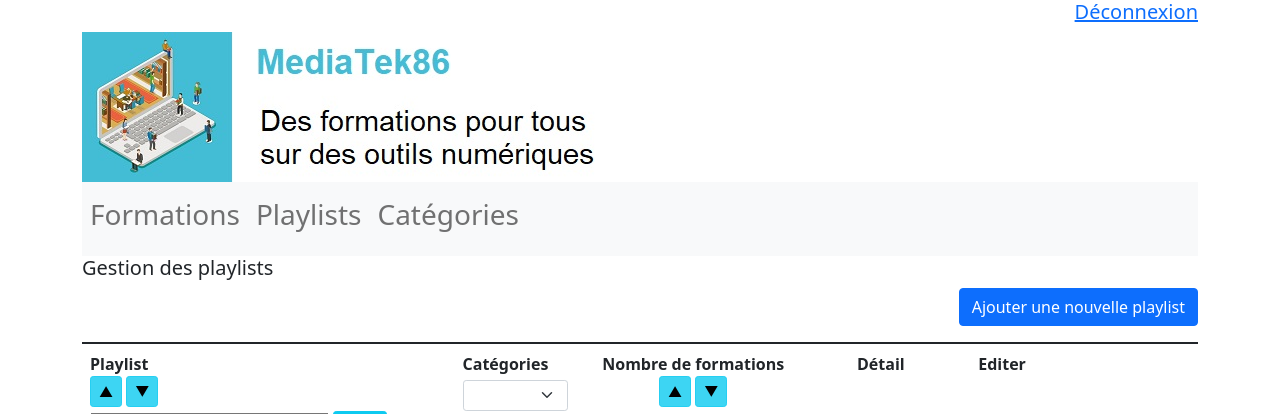
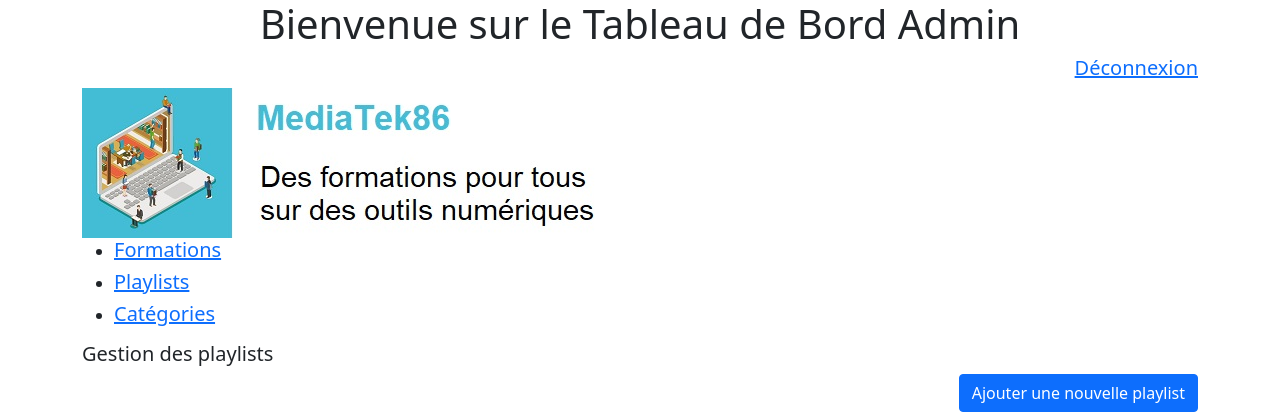
Before and after one commit to truth1794/MediatekFormation, a Symfony app: template templates/admin/admin.playlists.html.twig in a window 1280 px wide. Shown: the top 414 px of the page. Run offline with Twig, Linux system fonts and the light colour scheme; the template is opened without the code that fills it: most values are stand-ins (such as "Sample title", 1, 10 or a date in 2020); lists and menus that the app fills with data are empty; some libraries are stand-ins or nearby versions.

Commit message:
Finalisation

```diff
--- a/src/Controller/PlaylistsController.php
+++ b/src/Controller/PlaylistsController.php
@@ -99,7 +99,7 @@ class PlaylistsController extends AbstractController
             $playlists = $this->playlistRepository->findByContainValue($champ, $valeur);
         }
         else {
-            $playlists = $this->playlistRepository->findByTableContainValueContainValue($champ, $valeur, $table);
+            $playlists = $this->playlistRepository->findByTableContainValue($champ, $valeur, $table);
         }
         $categories = $this->categorieRepository->findAll();
         return $this->render("pages/playlists.html.twig", [
--- a/src/Form/CategorieType.php
+++ b/src/Form/CategorieType.php
@@ -11,13 +11,12 @@ use Symfony\Component\Form\Extension\Core\Type\TextType;
 use Symfony\Component\Form\FormBuilderInterface;
 
 /**
- * Builder permettant de définir les champs du formulaire d'ajout ou d'édition
- * d'une categorie
+ * Definition des champs d'ajout/edition d'une categorie
  */
 class CategorieType extends AbstractType {
 
     /**
-     * Ajout des champs pour le formulaire "formcategorie"
+     * formcategorie
      * @param FormBuilderInterface $builder
      * @param array $options
      * @return void
--- a/src/Form/FormationType.php
+++ b/src/Form/FormationType.php
@@ -19,7 +19,7 @@ use DateTime;
 class FormationType extends AbstractType {
 
     /**
-     * Champs pour le formulaire "formformation"
+     * formformation
      * @param FormBuilderInterface $builder
      * @param array $options
      * @return void
--- a/templates/_admin.formations..html.twig
+++ /dev/null
@@ -1 +0,0 @@
-{# empty Twig template #}
--- a/templates/_admin.playlists.form.html.twig
+++ b/templates/_admin.playlists.form.html.twig
@@ -11,7 +11,6 @@
                     <div class="col">
                         {{ form_row(formplaylist.formations) }}
                     </div>
-
                     <div class="col">
                         {{ form_row(formplaylist.submit) }}
                     </div>
--- a/templates/admin/admin.categories.html.twig
+++ b/templates/admin/admin.categories.html.twig
@@ -43,7 +43,7 @@
                     </td>
                     <td>{# Condition pour réaliser la suppression d'une catégorie si elle ne contient aucune formation#}
                             {% if categorie.formations|length == 0 %}
-                                <a href="{{ path('admin.categories.suppr', {id:categorie.id}) }}" class="btn btn-danger" onclick="return confirm('Confirmer la suppression de {{ categorie.name }} ?')">Supprimer</a>
+                                <a href="{{ path('admin.categories.del', {id:categorie.id}) }}" class="btn btn-danger" onclick="return confirm('Confirmer la suppression de {{ categorie.name }} ?')">Supprimer</a>
                             {% endif %}
                     </td>
                 {% endfor %}
--- a/templates/admin/admin.formation.add.html.twig
+++ b/templates/admin/admin.formation.add.html.twig
@@ -2,7 +2,7 @@
 
 {% block body %}
         <div class="align-middle">
-        <h3> Nouvelle formation : </h3>
-    </div>
+            <h3> Nouvelle formation : </h3>
+        </div>
     {{ include ('_admin.formations.form.html.twig') }}
 {% endblock %}
--- a/templates/admin/admin.formations.html.twig
+++ b/templates/admin/admin.formations.html.twig
@@ -3,7 +3,7 @@
 {% block body %}
     <h5>Gestion des formations</h5>
     <p class="text-end">
-        <a href="{{ path('admin.ajout.formations') }}" class="btn btn-primary">
+        <a href="{{ path('admin.formations.add') }}" class="btn btn-primary">
             Ajouter une nouvelle formation
         </a>
     </p>
@@ -102,7 +102,7 @@
                         <a href="{{ path('admin.edit.formations', {id:formation.id}) }}" class="btn btn-success">Editer</a>
                     </td>
                     <td>
-                        <a href="{{ path('admin.suppr.formation', {id:formation.id}) }}" class="btn btn-danger"
+                        <a href="{{ path('admin.del.formation', {id:formation.id}) }}" class="btn btn-danger"
                         onclick="return confirm('Etes-vous sûr de vouloir supprimer {{ formation.title }} ?')">Supprimer</a>
                     </td>
                 </tr>
--- a/templates/admin/admin.playlists.html.twig
+++ b/templates/admin/admin.playlists.html.twig
@@ -3,7 +3,7 @@
 {% block body %}
     <h5>Gestion des playlists</h5>
     <p class="text-end">
-        <a href="{{ path('admin.ajout.playlists') }}" class="btn btn-primary">
+        <a href="{{ path('admin.playlists.add') }}" class="btn btn-primary">
             Ajouter une nouvelle playlist
         </a>
     </p>
@@ -79,11 +79,11 @@
                         <a href="{{ path('playlists.showone', {id:playlists[k].id}) }}" class="btn btn-secondary ">Voir détail</a>
                     </td>
                     <td class="text-center">
-                        <a href="{{ path('admin.edit.playlists', {id:playlists[k].id}) }}" class="btn btn-success ">Editer</a>
+                        <a href="{{ path('admin.playlists.edit', {id:playlists[k].id}) }}" class="btn btn-success ">Editer</a>
                     </td>
                     <td class="text-center">
                         {% if playlists[k].formations|length == 0 %}
-                            <a href="{{ path('admin.suppr.playlist', {id:playlists[k].id}) }}" class="btn btn-danger"
+                            <a href="{{ path('admin.playlists.edit', {id:playlists[k].id}) }}" class="btn btn-danger"
                                onclick="return confirm('Confirmer la suppression de {{ playlists[k].name }} ?')">Supprimer</a>
                         {% endif %}
                     </td>
--- a/templates/baseadmin.html.twig
+++ b/templates/baseadmin.html.twig
@@ -1,28 +1,30 @@
 {% extends "base.html.twig" %}
 
-{% block title %}{% endblock %}
-{% block stylesheets %}{% endblock %}
+{% block title %}Tableau de Bord Admin{% endblock %}
+
 {% block top %}
     <div class="container">
+        <div class="text-center">
+            <h1>Bienvenue sur le Tableau de Bord Admin</h1>
+        </div>
         <div class="text-end">
             <a href="{{ path('logout') }}"><h5>Déconnexion</h5></a>
         </div>
         <div class="text-left">
             <img src="{{ app.request.getBasePath()~'/banniere.jpg' }}" alt="Image de la bannière">
         </div>
-        <nav class="navbar navbar-expand-lg navbar-light bg-light">
-            <div class="collapse navbar-collapse" id="navbarSupportedContent">
-                <ul class="navbar-nav mr-auto">
-                    <li class="nav-item">
-                        <a class="nav-link" href="{{ path('admin.formations') }}"><h3>Formations</h3></a>
-                    </li>
-                    <li class="nav-item">
-                        <a class="nav-link" href="{{ path('admin.playlists') }}"><h3>Playlists</h3></a>
-                    </li>
-                    <li class="nav-item">
-                        <a class="nav-link" href="{{ path('admin.categories') }}"><h3>Catégories</h3></a>
-                    </li>
-            </div>
+        <nav>
+            <ul>
+                <li>
+                    <a href="{{ path('admin.formations') }}"><h5>Formations</h5></a>
+                </li>
+                <li>
+                    <a href="{{ path('admin.playlists') }}"><h5>Playlists</h5></a>
+                </li>
+                <li>
+                    <a href="{{ path('admin.categories') }}"><h5>Catégories</h5></a>
+                </li>
+            </ul>
         </nav>
-                        </div>
+    </div>
 {% endblock %}
```
Also changed, not shown: src/Controller/admin/AdminCategoriesController.php (+9 -26 lines), src/Controller/admin/AdminFormationsController.php (+11 -13 lines), src/Controller/admin/AdminPlaylistsController.php (+12 -14 lines), src/Repository/PlaylistRepository.php (+3 -4 lines), templates/basefront.html.twig (+12 -18 lines).
